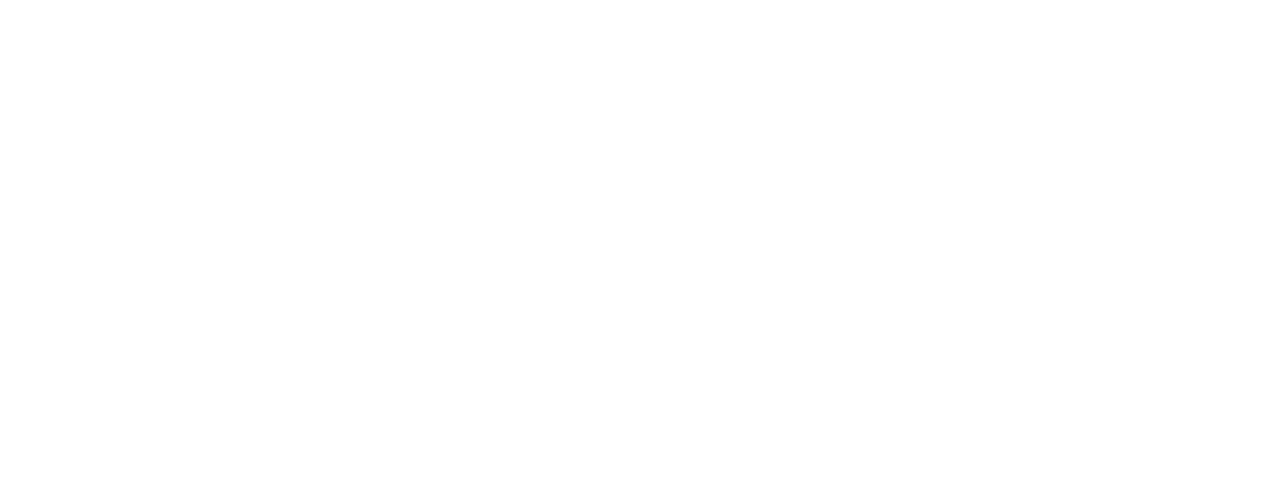
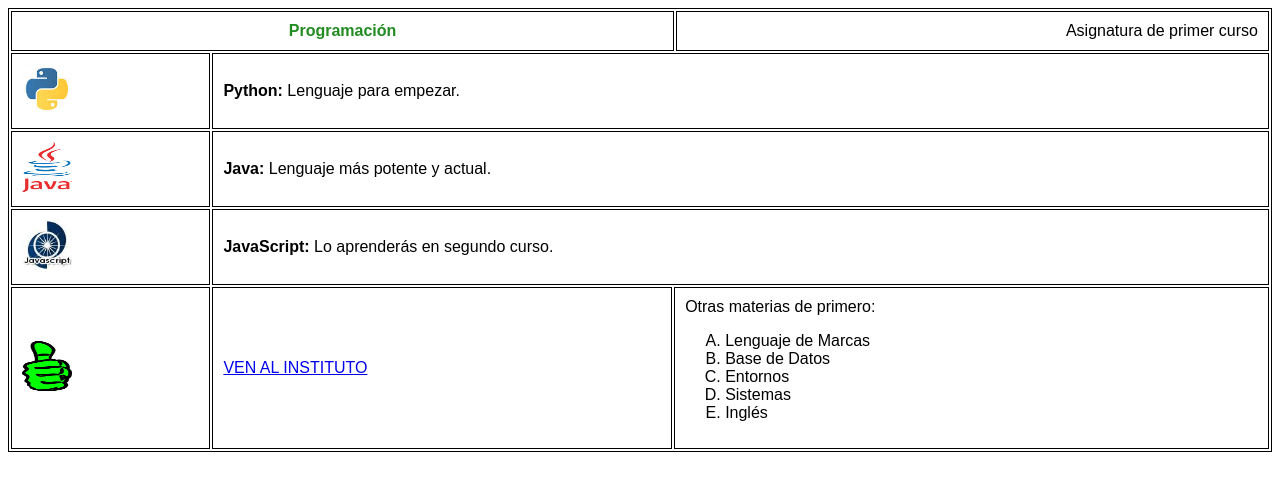
Before and after one commit to Chugani05/lenguaje_marca, a plain HTML site: page unidad 2/modelo02.html in a window 1280 px wide. Drawn offline with Linux system fonts and the light colour scheme.

Commit message:
añadiendo mas

```diff
--- a/unidad 2/modelo02.html
+++ b/unidad 2/modelo02.html
@@ -0,0 +1,76 @@
+<!DOCTYPE html>
+<html lang="es">
+<head>
+    <meta charset="UTF-8">
+    <meta name="viewport" content="width=device-width, initial-scale=1.0">
+    <title>Tarea Modelo02</title>
+    <style>
+        body {
+            font-family: Arial, sans-serif;
+        }
+        .container {
+            width: 80%;
+            margin: 0 auto;
+            text-align: center;
+        }
+        .text {
+            text-align: right;
+        }
+        .text2 {
+            text-align: center;
+            color: forestgreen;
+            font-weight: bold;
+        }
+        table {
+            width: 100%;
+            border-collapse: separate;
+            border-spacing: 5;
+            border: 1px solid black;
+        }
+        th, td {
+            border: 1px solid black;
+            text-align: left;
+            border-spacing: 5px;
+            padding: 10px;
+        }
+        img {
+            width: 50px;
+            height: 50px;
+        }
+
+    </style>
+</head>
+<body>
+    <table>
+        <tr>
+            <td class="text2" colspan="3">Programación</td>
+            <td class="text">Asignatura de primer curso</td>
+        </tr>
+        <tr>
+            <td><img src="images/python.jpg" alt="Python"></td>
+            <td colspan="3"><b>Python:</b> Lenguaje para empezar.</td>
+        </tr>
+        <tr>
+            <td><img src="images/java.jpg" alt="Java"></td>
+            <td colspan="3"><b>Java:</b> Lenguaje más potente y actual.</td>
+        </tr>
+        <tr>
+            <td><img src="images/javascript.jpg" alt="JavaScript"></td>
+            <td colspan="3"><b>JavaScript:</b> Lo aprenderás en segundo curso.</td>
+        </tr>
+        <tr>
+            <td><img src="images/mano.jpg" alt="Mano"></td>
+            <td><a href="http://www.iespuertodelacruz.es">VEN AL INSTITUTO</a></td>
+            <td colspan="2">Otras materias de primero:
+                <ol type="A">
+                    <li>Lenguaje de Marcas</li>
+                    <li>Base de Datos</li>
+                    <li>Entornos</li>
+                    <li>Sistemas</li>
+                    <li>Inglés</li>
+                </ol>
+            </td>
+        </tr>
+    </table>
+</body>
+</html>
```
Also changed, not shown: unidad 2/modelo01.html (+12 -9 lines), unidad 2/ejercicio_listas.txt (deleted), unidad 2/ejercicio_modelo1.txt (added), unidad 2/images/java.jpg (added), unidad 2/images/javascript.jpg (added), unidad 2/images/python.jpg (added), unidad 2/modelo03.html (added).
